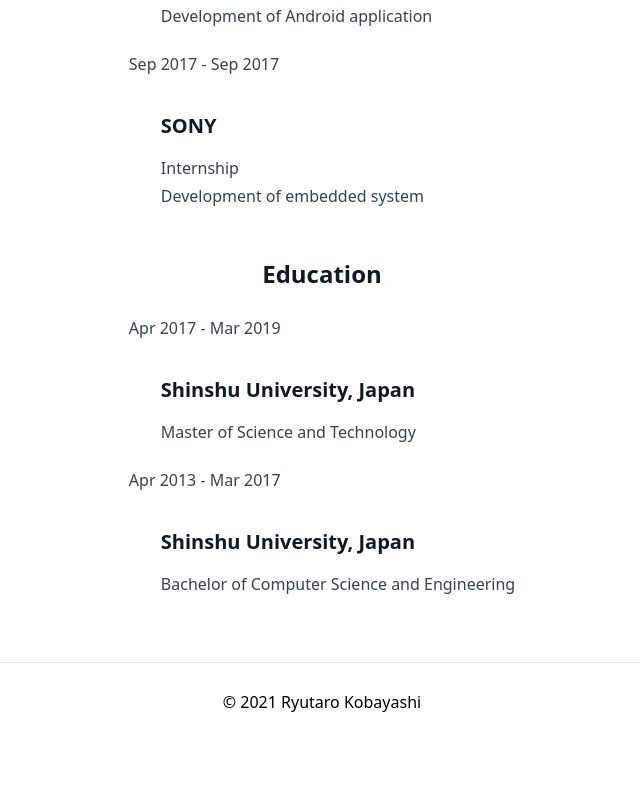
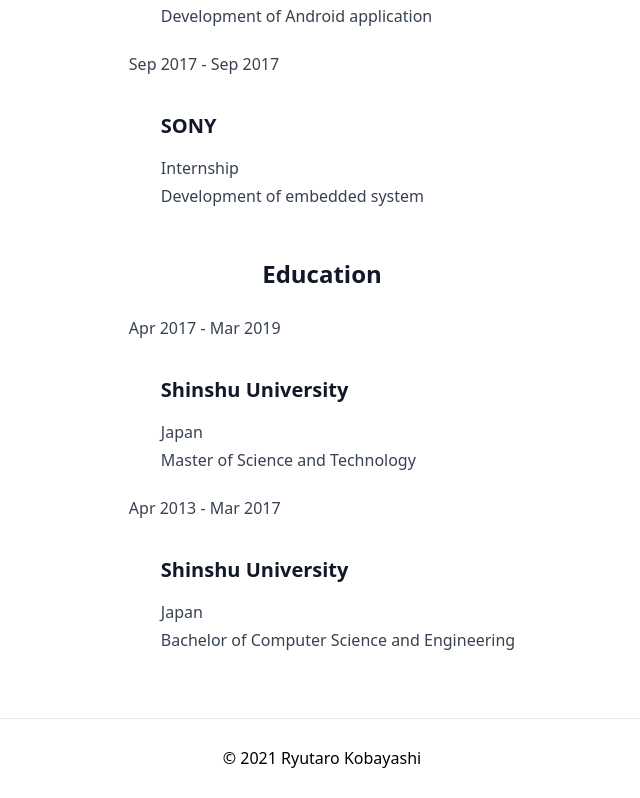
Before and after one commit to Ryu236/portfolio, a Next.js app: page / in a window 1280 px wide. Shown: the part 796-1594 px from the top of the page, without its empty margins (318-958 px from the left). Before the commit the page ends 1538 px from the top, so only its background shows below. Built offline with nearby package versions, Linux system fonts and the light colour scheme; no server answers.

Commit message:
:shirt: style(resume): change style of education

```diff
--- a/components/resume.tsx
+++ b/components/resume.tsx
@@ -42,14 +42,18 @@ export const Resume: React.VFC = () => {
         <div>
           <p>Apr 2017 - Mar 2019 </p>
           <div className="ml-8">
-            <h3>Shinshu University, Japan</h3>
+            <h3>Shinshu University</h3>
+            Japan
+            <br />
             Master of Science and Technology
           </div>
         </div>
         <div>
           <p>Apr 2013 - Mar 2017 </p>
           <div className="ml-8">
-            <h3>Shinshu University, Japan</h3>
+            <h3>Shinshu University</h3>
+            Japan
+            <br />
             Bachelor of Computer Science and Engineering
           </div>
         </div>
```
Also changed, not shown: 1 other file (tests, documents, lock files or other folders).
